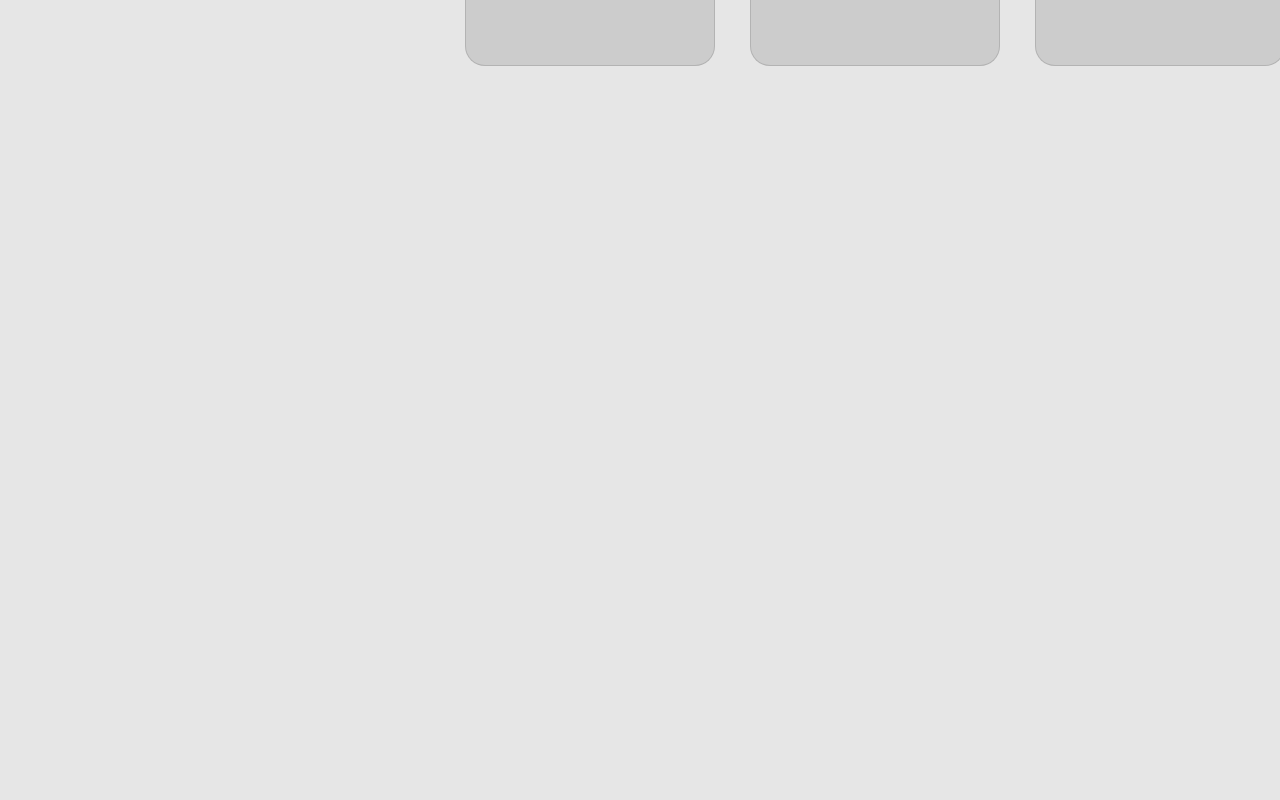
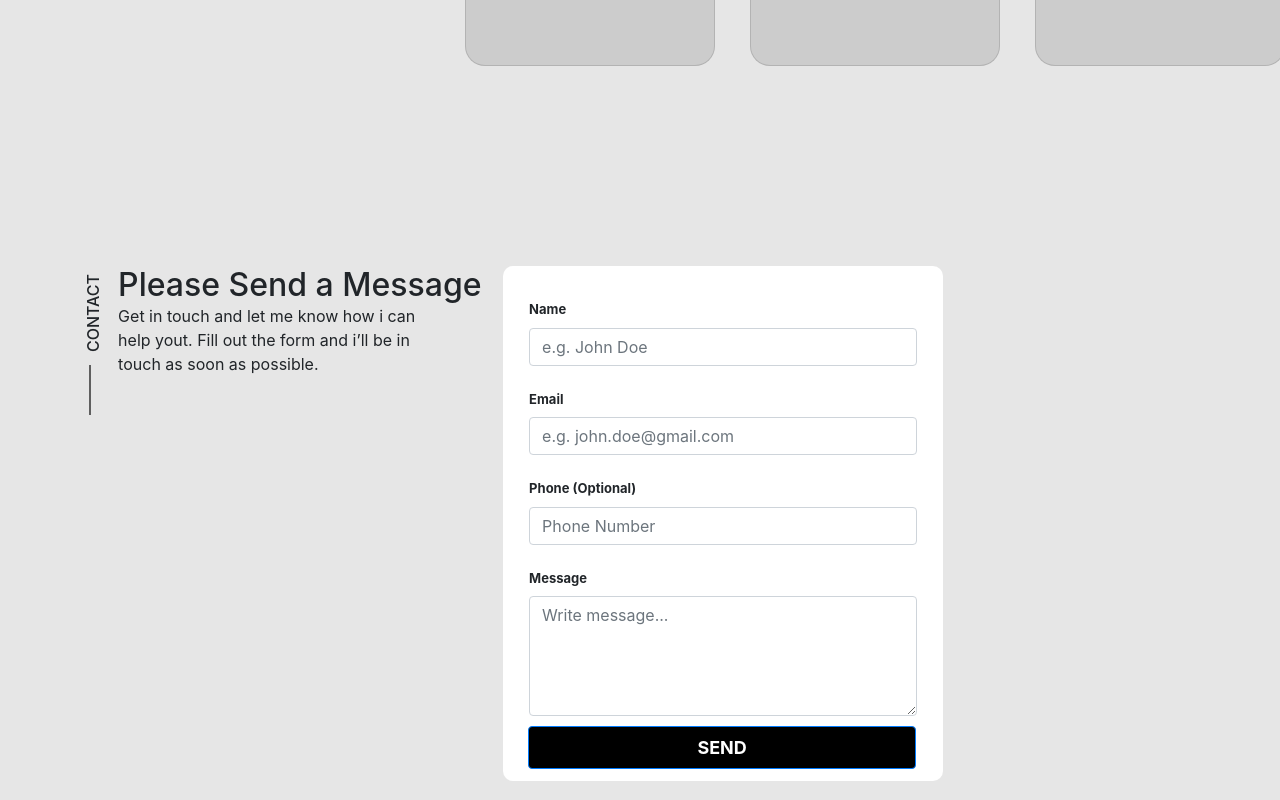
Before and after one commit to jakoblumpkin/newportfolio, a React (Create React App) app: page / in a window 1280 px wide. Shown: the part 2743-3543 px from the top of the page. Before the commit the page ends 2909 px from the top, so only its background shows below. Built offline with nearby package versions, Linux system fonts and the light colour scheme.

Commit message:
built form still more to go

```diff
--- a/src/About/About.js
+++ b/src/About/About.js
@@ -29,7 +29,7 @@ function About() {
              and prior to the boot camp I was teaching myself how to code.
               I have worked with creative teams to build web applications,
              which includes communication and daily stand ups.</p>
-            <a href="/"><Button variant="primary" id="hireButton">HIRE ME</Button></a>
+            <a href="#formSection"><Button variant="primary" id="hireButton">HIRE ME</Button></a>
         </Col>
       </Row>
 
--- a/src/App.js
+++ b/src/App.js
@@ -10,6 +10,7 @@ import About from './About/About';
 import Skills from './Skills/Skills';
 import Experience from './Experience/Experience';
 import Work from './Work/Work';
+import FormSection from './Form/FormSection';
 
 function App() {
   return (
@@ -25,6 +26,7 @@ function App() {
     <Skills/>
     <Experience/>
     <Work/>
+    <FormSection/>
   </body>
   );
 }
--- /dev/null
+++ b/src/Form/FormSection.js
@@ -0,0 +1,23 @@
+import '../css/form.css';
+import Row from 'react-bootstrap/Row';
+import Col from 'react-bootstrap/Col';
+import TheForm from './theForm';
+
+function FormSection() {
+  return (
+    <Row id="formSection">
+      <ul id="formTag">
+          <li>CONTACT</li>
+          <li></li>
+       </ul>
+      <Col id="formText">
+        <h2>Please Send a Message</h2>
+        <p>Get in touch and let me know how i can help yout.
+          Fill out the form and i’ll be in touch as soon as possible.</p>
+       </Col>
+       <TheForm/>
+    </Row>
+  );
+}
+
+export default FormSection;
--- /dev/null
+++ b/src/Form/theForm.js
@@ -0,0 +1,49 @@
+import Form from 'react-bootstrap/Form';
+import Col from 'react-bootstrap/Col';
+import Button from 'react-bootstrap/Button';
+
+function TheForm() {
+  return (
+    <Form id="formforMessage">
+      <Col>
+          <Form.Group className="theGroup">
+            <Form.Label className="textEdit">Name</Form.Label>
+            <Form.Control
+              type="text"
+              name="name"
+              placeholder="e.g. John Doe"/>
+          </Form.Group>
+
+          <Form.Group className="theGroup">
+            <Form.Label className="textEdit">Email</Form.Label>
+            <Form.Control
+              type="text"
+              name="email"
+              placeholder="e.g. john.doe@gmail.com"/>
+          </Form.Group>
+
+          <Form.Group className="theGroup">
+            <Form.Label className="textEdit">Phone (Optional)</Form.Label>
+            <Form.Control
+              type="text"
+              name="phone"
+              placeholder="Phone Number"/>
+          </Form.Group>
+
+          <Form.Group className="theGroup">
+            <Form.Label className="textEdit">Message</Form.Label>
+            <Form.Control
+              as="textarea"
+              id="messageSection"
+              type="text"
+              name="message"
+              placeholder="Write message..."/>
+          </Form.Group>
+
+          <Button>SEND</Button>
+      </Col>
+    </Form>
+  );
+}
+
+export default TheForm;
--- a/src/Header.js
+++ b/src/Header.js
@@ -34,7 +34,7 @@ function Header() {
           <a href="#about" ><li>About<FaSquareFull className="squareNav"/></li></a>
           <a href="#skillspage"><li>Skills<FaSquareFull className="squareNav"/></li></a>
           <a href="#workSection"><li>Projects<FaSquareFull className="squareNav"/></li></a>
-          <a href="/"><li>Contact<FaSquareFull className="squareNav"/></li></a>
+          <a href="#formSection"><li>Contact<FaSquareFull className="squareNav"/></li></a>
         </ul>
     </header>
   </>
--- a/src/MiddleSection.js
+++ b/src/MiddleSection.js
@@ -9,7 +9,7 @@ function MiddleSection() {
         <div id="myImage">
           <div id="textforintro">
             <h1>Full Stack <br/>Web Developer</h1>
-            <a href="/"><Button id="getintouch"><strong>GET IN TOUCH</strong></Button></a>
+            <a href="#formSection"><Button id="getintouch"><strong>GET IN TOUCH</strong></Button></a>
 
           </div>
         </div>
--- /dev/null
+++ b/src/css/form.css
@@ -0,0 +1,89 @@
+#formSection {
+  max-width: 1300px;
+  margin-top: 100px;
+}
+
+#formTag {
+  list-style: none;
+  position: relative;
+  top: 35px;
+  left: 29px;
+}
+
+#formTag li:nth-child(1){
+  transform: rotate(-90deg);
+  font-weight: 500;
+}
+
+#formTag li:nth-child(2){
+  border-left: 2px solid #5f5f5f;
+  height: 50px;
+  position: relative;
+  left: 35px;
+  top: 40px;
+}
+
+#formText {
+   max-width: 400px;
+}
+
+#formText p{
+  max-width: 300px;
+  position: relative;
+  top: 0px;
+}
+
+#formText h2 {
+  display: inline;
+}
+
+
+
+#formforMessage {
+  background-color: white;
+  min-width: 440px;
+  min-height: 515px;
+  border-radius: 10px;
+  box-shadow: 5px 10px blur;
+}
+#formforMessage div:nth-child(1){
+  margin-top: 30px;
+}
+
+#formforMessage button{
+  margin: auto;
+  width: 388px;
+  background-color: black;
+  font-weight: 700;
+  font-size: 18px;
+  padding: 7px;
+  position: relative;
+  top: 10px;
+  left: 10px;
+}
+
+
+.theGroup {
+  width: 388px;
+  margin: auto;
+  margin-top: 20px;
+}
+.textEdit {
+  font-size: 13px;
+  font-weight: 700;
+}
+
+#messageSection {
+  height: 120px;
+  word-wrap: break-word;
+}
+#messageSection:focus{
+  box-shadow: red;
+}
+#messageSection[type=text]{
+
+}
+#messageSection::placeholder {
+
+
+}
```
